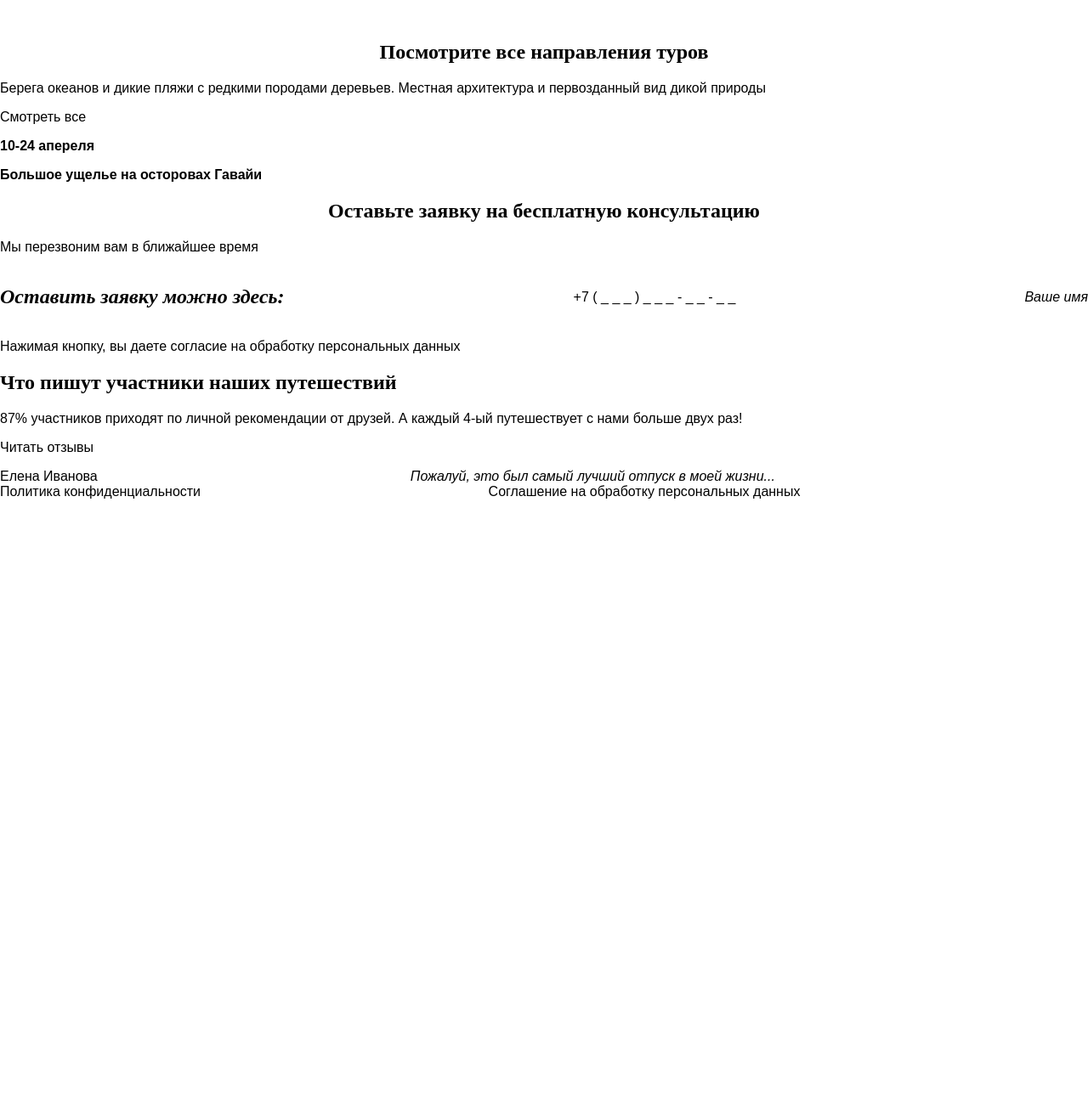
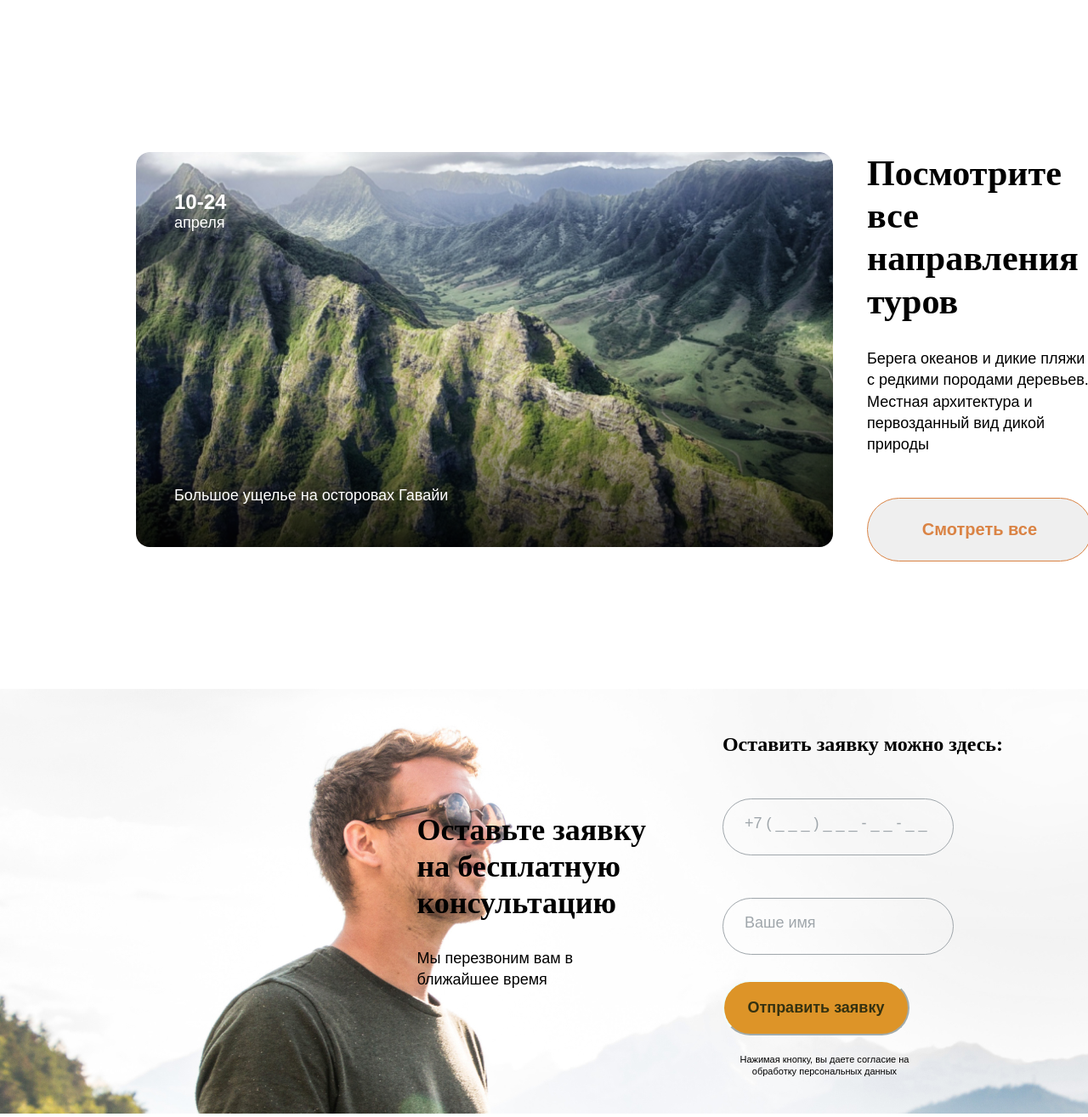
Before and after one commit to Kristen26/htm, a plain HTML site: page opa1.html in a window 1280 px wide. Shown: the part 960-2275 px from the top of the page at 85% size. Before the commit the page ends 1548 px from the top, so only its background shows below. Drawn offline with Linux system fonts and the light colour scheme.

Commit message:
Добавлена середина

```diff
--- a/opa1.html
+++ b/opa1.html
@@ -20,7 +20,9 @@
                 <p class="hat-subtitle">Авторские туры по экзотическим уголкам от Ивана Иванова</p>
 
                 <div class="hat-buttons">
-                    <button class="hat-btn">Оставить заявку</button>
+                    <form action="https://horo.mail.ru/" target="_blank">
+                        <button class="hat-btn">Оставить заявку</button>
+                    </form>
                     <button class="hat-btn-play"><img src = "./image/play.svg"></img></button>
                     <span class="hat-btn-text">Посмотрите<br> видео-отчет<br> 2018-2019</span>
                 </div>
@@ -69,24 +71,38 @@
             </div>
     </header>
 
-    <h2 align="center">Посмотрите все направления туров</h2>
+    <div class="card-tours">
+        <div class="card-date">
+            <p class="card-title">10-24</p>
+            <span class="card-subtitle">апреля</span>
+            <p class="card-in-text">Большое ущелье на осторовах Гавайи</p>
+        </div>
+        <div class="card-text">
+            <h2 class="tours">Посмотрите все направления туров</h2>
+            <p class="discription">Берега океанов и дикие пляжи с редкими породами деревьев.
+            Местная архитектура и первозданный вид дикой природы</p>
+            <button class="button-watch">Смотреть все</button>
+        </div>
+    </div>
 
-    <p>Берега океанов и дикие пляжи с редкими породами деревьев.
-    Местная архитектура и первозданный вид дикой природы</p>
-    <p>Смотреть все</p>
-    <p><b>10-24 апереля</b></p>
-    <p><b>Большое ущелье на осторовах Гавайи</b></p>
+    <div class="block-prime-register">
+        <div class="block-reg">
+            <h2 class="block-register-title">Оставьте заявку <br> на бесплатную <br> консультацию</h2>
+            <p class="block-register-subtitle">Мы перезвоним вам в <br> ближайшее время</p>
+        </div>
 
-    <h2 align="center">Оставьте заявку на бесплатную консультацию</h2>
+        <div class="block-request">
+            <div class="block-application"><h2>Оставить заявку можно здесь:</h2></div>
+                <div class="block-all">
+                    <div class="block-number"><p>+7 ( _ _ _ ) _ _ _ - _ _ - _ _</p></div>
+                    <div class="block-name"><p>Ваше имя</p></div>
+                </div>
+                <button class="block-submit" type="submit">Отправить заявку</button>
+                <p class="block-agreement">Нажимая кнопку, вы даете согласие на <br> обработку персональных данных</p>
+        </div>
+    </div>
 
-    <p>Мы перезвоним вам в ближайшее время</p>
 
-    <div style="display: flex; justify-content: space-between; align-items: center;">
-        <div><h2><em>Оставить заявку можно здесь:</em></h2></div>
-        <div><p>+7 ( _ _ _ ) _ _ _ - _ _ - _ _</p></div>
-        <div><p><i>Ваше имя</i></p></div>
-    </div>
-    <p>Нажимая кнопку, вы даете согласие на обработку персональных данных</p>
 
     <h2>Что пишут участники наших путешествий</h2>
 
--- a/style.css
+++ b/style.css
@@ -226,3 +226,155 @@ a {
     cursor: pointer;
     transform: scale(1.05);
 }
+
+.card-tours {
+    display: flex;
+    padding: 150px;
+    padding-left: 160px;
+    column-gap: 40px;
+}
+
+.card-date {
+    width: 730px;
+    height: 375px;
+    background-image: url("./image/card-4.png");
+    background-size: cover;
+    background-repeat: no-repeat;
+    flex-shrink: 0;
+    border-radius: 16px;
+    padding: 45px;
+    color: white;
+}
+
+.card-title {
+    font-size: 24px;
+    font-weight: 700;
+    margin: 0;
+}
+
+.card-subtitle {
+    font-weight: 400;
+    font-size: 18px;
+}
+
+.card-in-text {
+    display: flex;
+    align-items: center;
+    justify-content: space-between;
+    margin-top: 300px;
+    font-size: 18px;
+}
+
+.card-text {
+    width: 100%;
+    max-width: 500px;
+}
+
+.tours {
+    font-size: 42px;
+    margin-top: 0;
+    margin-bottom: 30px;
+    line-height: 1.2;
+}
+
+.discription {
+    margin-top: 0;
+    margin-bottom: 50px;
+    font-size: 18px;
+    line-height: 1.4;
+}
+
+.button-watch {
+    font-size: 20px;
+    font-weight: 600;
+    width: 265px;
+    height: 75px;
+    border-radius: 38px;
+    color: #DA8344;
+    border: 1px solid #DA8344;
+    transition: .1s;
+}
+
+.button-watch:hover {
+    background-color: #DA8344;
+    color: #fff;
+}
+
+
+.block-prime-register {
+    background-image: url("./image/form-background.png");
+    width: 100%;
+    height: 500px;
+    flex-shrink: 0;
+    display: flex;
+    flex-direction: row;
+    column-gap: 90px;
+    flex-wrap: nowrap;
+    justify-content: end;
+    align-items: center;
+}
+
+.block-number, .block-name {
+    padding: 0 25px;
+    width: 220px;
+    height: 65px;
+    font-size: 18px;
+    border-radius: 38px;
+    color: #9FA6AB;
+    border: 1px solid #9FA6AB;
+    margin-bottom: 30px;
+}
+
+.block-register-title {
+    margin-top: 0;
+    margin-bottom: 30px;
+    font-size: 36px;
+    line-height: 1.2;
+}
+
+.block-register-subtitle {
+    font-size: 18px;
+    margin: 0;
+    line-height: 1.4;
+}
+
+.block_all {
+    display: flex;
+    align-items: center;
+    flex-flow: column;
+    width: 250px;
+    max-width: 315px;
+}
+
+.block-number {
+    margin-bottom: 50px;
+}
+
+.block-submit {
+    width: 220px;
+    height: 65px;
+    border-radius: 38px;
+    background-color: #DD9428;
+    border-color: azure;
+    color: #333111;
+    font-weight: 600;
+    font-size: 18px;
+    transition: all 0.4s ease;
+    margin-bottom: 10px;
+}
+
+.block-request {
+    margin-right: 100px;
+}
+
+.block-agreement {
+    display: block;
+    font-size: 11px;
+    text-align: center;
+    max-width: 240px;
+    line-height: 1.3;
+}
+
+.block-application {
+    margin-bottom: 50px;
+}
```
Also changed, not shown: image/form-background.png (added).
